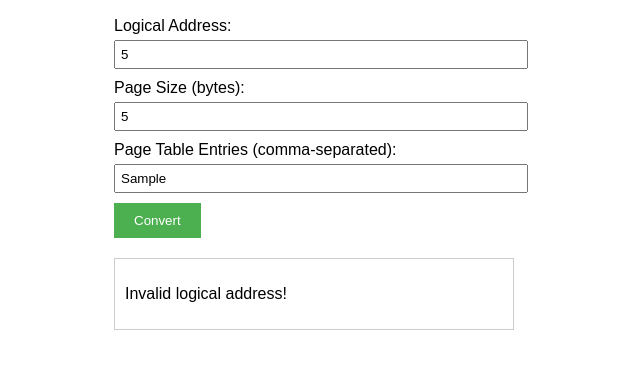
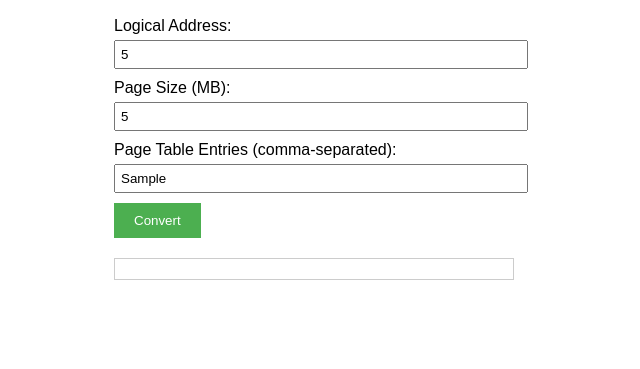
Before and after one commit to sai14karthik/pagingsimulator, a plain HTML site: page Simulation/mapping.html in a window 1280 px wide. Both pictures are taken after typing "5", "5", "Sample" into the empty fields and a click on the button "Convert". Shown: the part 107-476 px from the top of the page, without its empty margins (326-966 px from the left). Drawn offline with Linux system fonts and the light colour scheme.

Commit message:
Update mapping.html

```diff
--- a/Simulation/mapping.html
+++ b/Simulation/mapping.html
@@ -39,7 +39,7 @@
     <h2>Logical to Physical Address Conversion</h2>
     <label for="logicalAddress">Logical Address:</label>
     <input type="number" id="logicalAddress" min="0">
-    <label for="pageSize">Page Size (bytes):</label>
+    <label for="pageSize">Page Size (MB):</label>
     <input type="number" id="pageSize" min="1">
     <label for="pageTable">Page Table Entries (comma-separated):</label>
     <input type="text" id="pageTable">
@@ -50,7 +50,8 @@
   <script>
     function convertLogicalToPhysical() {
       var logicalAddress = parseInt(document.getElementById("logicalAddress").value);
-      var pageSize = parseInt(document.getElementById("pageSize").value);
+      var pageSizeMB = parseInt(document.getElementById("pageSize").value);
+      var pageSize = pageSizeMB * 1024 * 1024;
       var pageTableInput = document.getElementById("pageTable").value;
       var pageTable = pageTableInput.split(",").map(function (entry) {
         return parseInt(entry.trim());
@@ -76,6 +77,4 @@
         result.innerHTML = "<p>Invalid logical address!</p>";
       }
     }
-  </script>
-</body>
-</html>
+  </script
```
